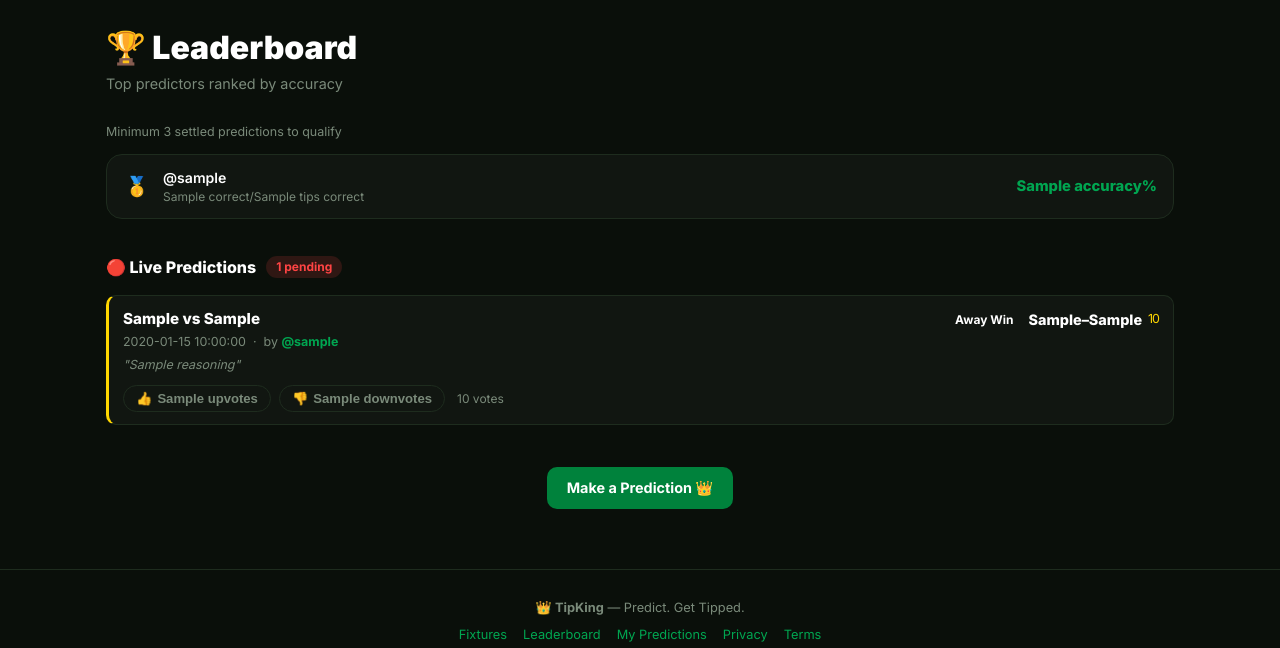
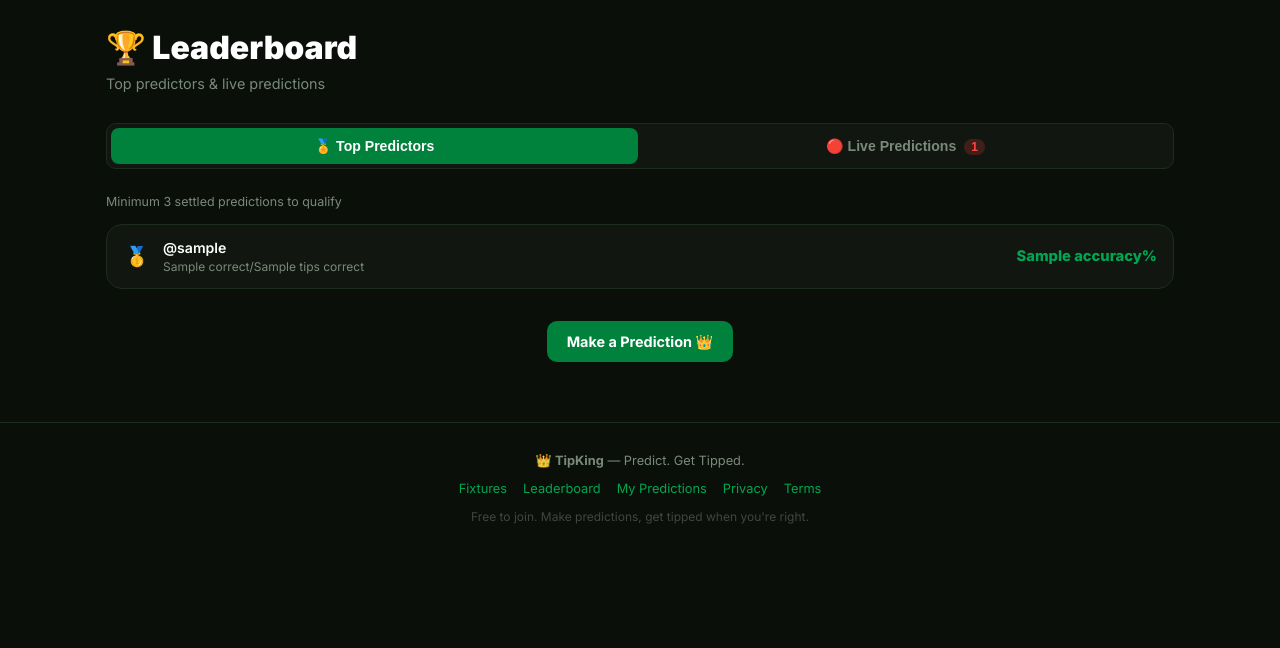
Before and after one commit to jery10/TipKing, a Flask app: template templates/leaderboard.html in a window 1280 px wide. Shown: the part 67-715 px from the top of the page. Run offline with Flask 3, Linux system fonts and the light colour scheme; the template is opened without the code that fills it: most values are stand-ins (such as "Sample title", 1, 10 or a date in 2020).

Commit message:
Leaderboard: toggle tabs for Top Predictors and Live Predictions
Co-Authored-By: Claude Sonnet 4.6 <noreply@anthropic.com>

```diff
--- a/templates/leaderboard.html
+++ b/templates/leaderboard.html
@@ -4,10 +4,23 @@
 <div class="container">
   <div class="page-header">
     <div class="page-title">🏆 Leaderboard</div>
-    <div class="page-sub">Top predictors ranked by accuracy</div>
+    <div class="page-sub">Top predictors &amp; live predictions</div>
   </div>
 
-  <!-- Overall Rankings -->
+  <!-- Toggle tabs -->
+  <div style="display:flex;gap:4px;margin-bottom:24px;background:var(--bg2);border-radius:10px;padding:4px;border:1px solid var(--border)">
+    <button id="tab-rankings" onclick="showTab('rankings')"
+      style="flex:1;padding:10px;border:none;border-radius:8px;font-weight:700;font-size:0.88rem;cursor:pointer;transition:all 0.15s;background:var(--primary);color:#fff">
+      🏅 Top Predictors
+    </button>
+    <button id="tab-live" onclick="showTab('live')"
+      style="flex:1;padding:10px;border:none;border-radius:8px;font-weight:700;font-size:0.88rem;cursor:pointer;transition:all 0.15s;background:transparent;color:var(--muted)">
+      🔴 Live Predictions <span style="font-size:0.75rem;background:rgba(255,68,68,0.2);color:var(--red);padding:1px 7px;border-radius:10px;margin-left:4px">{{ live|length }}</span>
+    </button>
+  </div>
+
+  <!-- Top Predictors panel -->
+  <div id="panel-rankings">
     {% if not leaderboard %}
     <div style="text-align:center;padding:60px;color:var(--muted)">
       <div style="font-size:3rem;margin-bottom:16px">🏆</div>
@@ -17,7 +30,7 @@
     </div>
     {% else %}
     <div style="font-size:0.78rem;color:var(--muted);margin-bottom:12px">Minimum 3 settled predictions to qualify</div>
-  <div class="card" style="margin-bottom:36px">
+    <div class="card">
       {% for row in leaderboard %}
       <div class="lb-row">
         <div class="lb-rank {% if loop.index == 1 %}rank-1{% elif loop.index == 2 %}rank-2{% elif loop.index == 3 %}rank-3{% endif %}">
@@ -33,13 +46,10 @@
       {% endfor %}
     </div>
     {% endif %}
-
-  <!-- Live Predictions Feed -->
-  <div style="display:flex;align-items:center;gap:10px;margin-bottom:16px">
-    <div style="font-size:1rem;font-weight:800">🔴 Live Predictions</div>
-    <span style="font-size:0.75rem;background:rgba(255,68,68,0.15);color:var(--red);padding:2px 10px;border-radius:12px;font-weight:700">{{ live|length }} pending</span>
   </div>
 
+  <!-- Live Predictions panel -->
+  <div id="panel-live" style="display:none">
     {% if not live %}
     <div style="text-align:center;padding:40px;color:var(--muted)">
       <div style="font-size:2.5rem;margin-bottom:12px">📭</div>
@@ -57,10 +67,22 @@
             <div style="color:var(--muted);font-size:0.78rem;margin-top:2px">{{ tip.match_date }} &nbsp;·&nbsp; by <strong style="color:var(--primary-light)">@{{ tip.handle | username }}</strong></div>
           </div>
           <div style="display:flex;gap:6px;align-items:center;flex-shrink:0">
+            {% if tip.result_pick %}
             <span class="pill pill-{{ tip.result_pick }}" style="font-size:0.75rem">
               {% if tip.result_pick == 'H' %}Home Win{% elif tip.result_pick == 'D' %}Draw{% else %}Away Win{% endif %}
             </span>
             <span style="font-weight:800;font-size:0.9rem">{{ tip.home_goals }}–{{ tip.away_goals }}</span>
+            {% elif tip.ou25_pick %}
+            <span class="pill pill-pending" style="font-size:0.75rem">O/U 2.5 · {{ 'Over' if tip.ou25_pick == 'O' else 'Under' }}</span>
+            {% elif tip.ou35_pick %}
+            <span class="pill pill-pending" style="font-size:0.75rem">O/U 3.5 · {{ 'Over' if tip.ou35_pick == 'O' else 'Under' }}</span>
+            {% elif tip.ou45_pick %}
+            <span class="pill pill-pending" style="font-size:0.75rem">O/U 4.5 · {{ 'Over' if tip.ou45_pick == 'O' else 'Under' }}</span>
+            {% elif tip.goals_range_pick %}
+            <span class="pill pill-pending" style="font-size:0.75rem">Goals {{ tip.goals_range_pick }}</span>
+            {% elif tip.btts_pick %}
+            <span class="pill pill-pending" style="font-size:0.75rem">BTTS {{ tip.btts_pick }}</span>
+            {% endif %}
             <span class="tip-stars" style="font-size:0.78rem">{{ '★' * tip.confidence }}</span>
           </div>
         </div>
@@ -82,7 +104,7 @@
             {% if already %}disabled{% endif %}>
             👎 <span class="vote-count" id="down-{{ tip.id }}">{{ tip.downvotes or 0 }}</span>
           </button>
-        <span style="color:var(--muted);font-size:0.75rem;margin-left:4px">
+          <span id="total-{{ tip.id }}" style="color:var(--muted);font-size:0.75rem;margin-left:4px">
             {{ (tip.upvotes or 0) + (tip.downvotes or 0) }} vote{{ 's' if (tip.upvotes or 0) + (tip.downvotes or 0) != 1 else '' }}
           </span>
         </div>
@@ -90,6 +112,7 @@
       {% endfor %}
     </div>
     {% endif %}
+  </div>
 
   <div style="text-align:center;margin-top:32px">
     <a href="/fixtures" class="btn btn-gold">Make a Prediction 👑</a>
@@ -99,6 +122,15 @@
 
 {% block scripts %}
 <script>
+function showTab(tab) {
+  ['rankings', 'live'].forEach(t => {
+    document.getElementById('panel-' + t).style.display = t === tab ? 'block' : 'none';
+    const btn = document.getElementById('tab-' + t);
+    btn.style.background = t === tab ? 'var(--primary)' : 'transparent';
+    btn.style.color      = t === tab ? '#fff' : 'var(--muted)';
+  });
+}
+
 async function vote(tipId, direction, btn) {
   const res = await fetch('/vote', {
     method: 'POST',
@@ -108,21 +140,18 @@ async function vote(tipId, direction, btn) {
   const data = await res.json();
   if (!data.ok) return;
 
-  // Update count
-  const countEl = document.getElementById(direction === 'up' ? 'up-' + tipId : 'down-' + tipId);
+  const countEl = document.getElementById((direction === 'up' ? 'up-' : 'down-') + tipId);
   countEl.textContent = parseInt(countEl.textContent) + 1;
 
-  // Disable both buttons in this card
   const card = document.getElementById('tip-' + tipId);
   card.querySelectorAll('.vote-btn').forEach(b => b.disabled = true);
   btn.classList.add(direction === 'up' ? 'vote-active-up' : 'vote-active-down');
 
-  // Update total votes text
-  const upCount = parseInt(document.getElementById('up-' + tipId).textContent);
-  const downCount = parseInt(document.getElementById('down-' + tipId).textContent);
-  const total = upCount + downCount;
-  const span = btn.closest('[style]').querySelector('span:last-child');
-  if (span) span.textContent = total + (total === 1 ? ' vote' : ' votes');
+  const up   = parseInt(document.getElementById('up-'   + tipId).textContent);
+  const down = parseInt(document.getElementById('down-' + tipId).textContent);
+  const total = up + down;
+  const totalEl = document.getElementById('total-' + tipId);
+  if (totalEl) totalEl.textContent = total + (total === 1 ? ' vote' : ' votes');
 }
 </script>
 {% endblock %}
```
Lines whose indentation alone changed are shown as unchanged.
